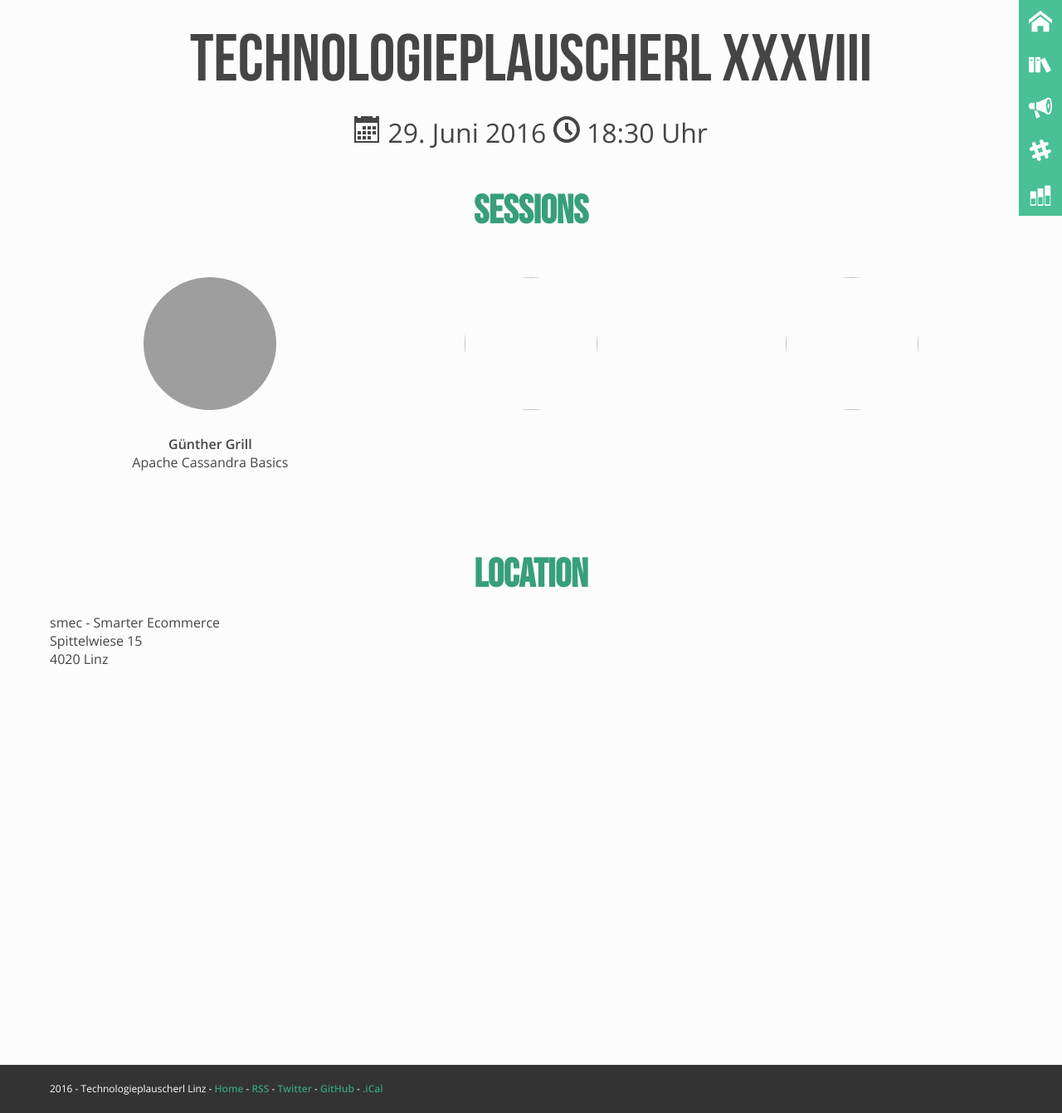
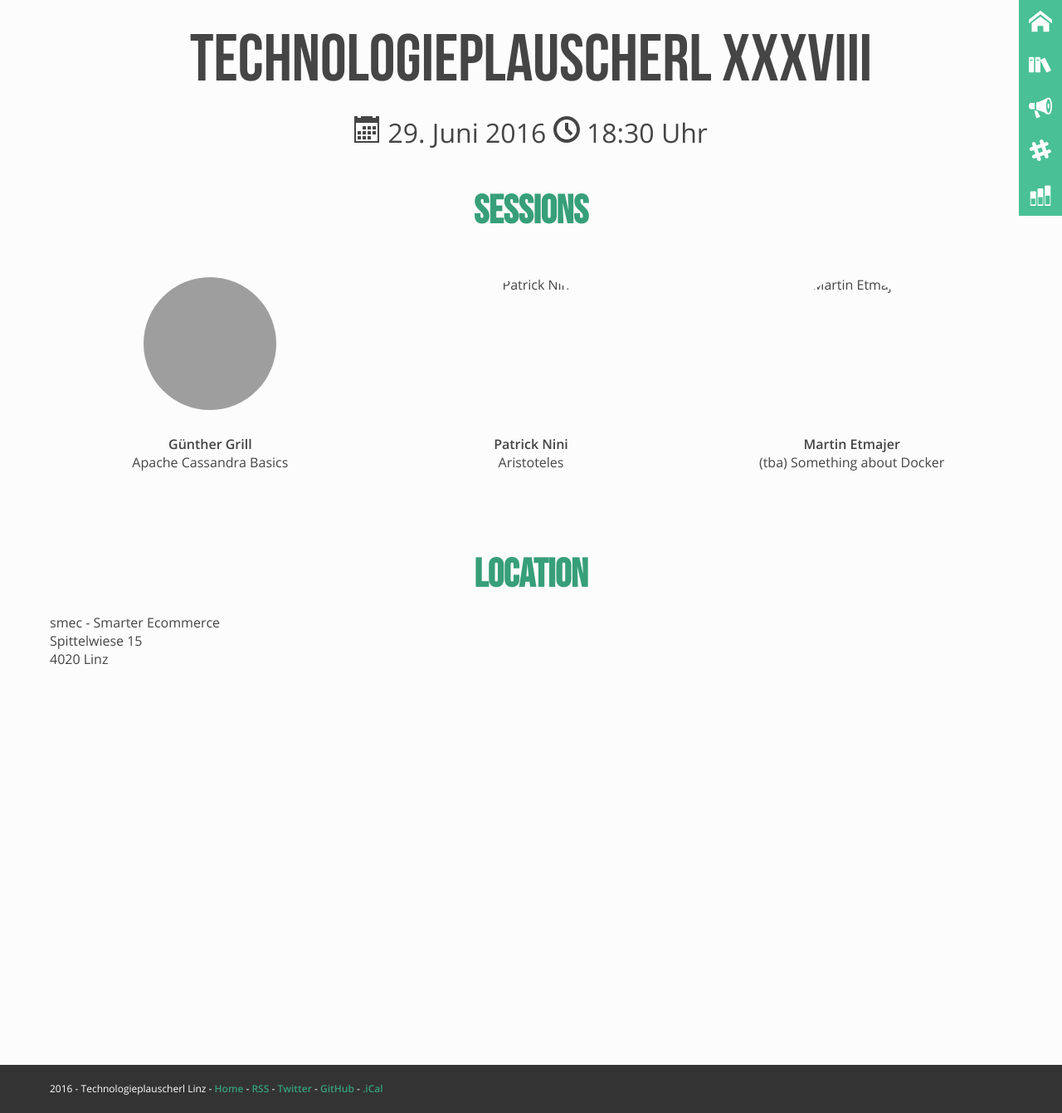
Before and after one commit to mericanAncer127/plauscherl, a Jekyll site: the page built from _plauscherl/38.html, in a window 1280 px wide. Shown: the whole page at 83% size. Built offline with Jekyll 4.4.1, drawn with Linux system fonts in a browser that asks for light colours; grey boxes are pictures that could not be loaded.

Commit message:
Update 38.html

```diff
--- a/_plauscherl/38.html
+++ b/_plauscherl/38.html
@@ -24,11 +24,11 @@ speakers:
   talk: Apache Cassandra Basics
   img: //lh3.googleusercontent.com/-fPA7PzLw7f8/Vo40lpJoHvI/AAAAAAAACDU/JIRPqZPC81Y/w140-h139-p/Guenther_comic.png
 -
-  name:
-  talk:
+  name: Patrick Nini
+  talk: Aristoteles
   img:
 -
-  name:
-  talk:
+  name: Martin Etmajer
+  talk: (tba) Something about Docker
   img:
 ---
```
